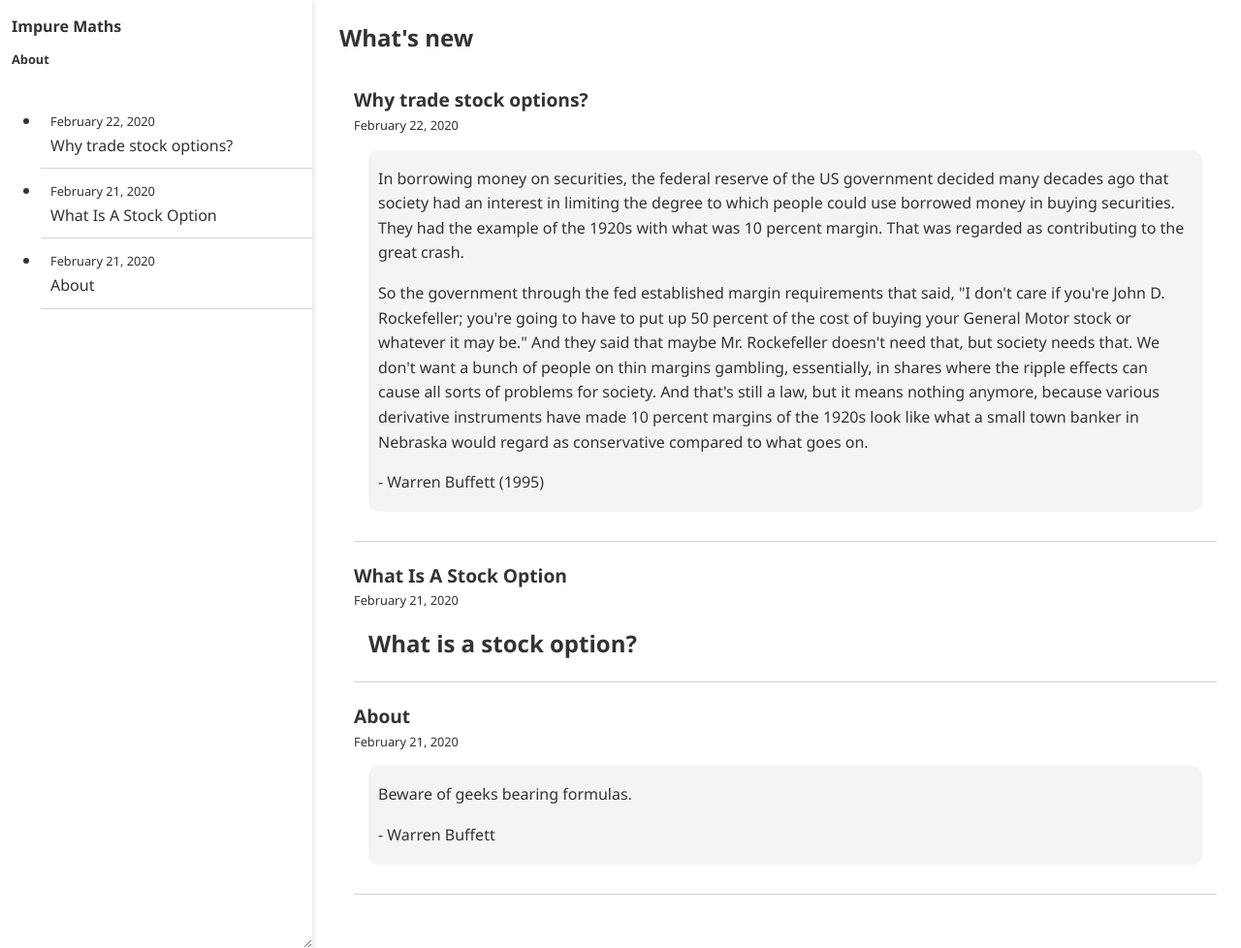
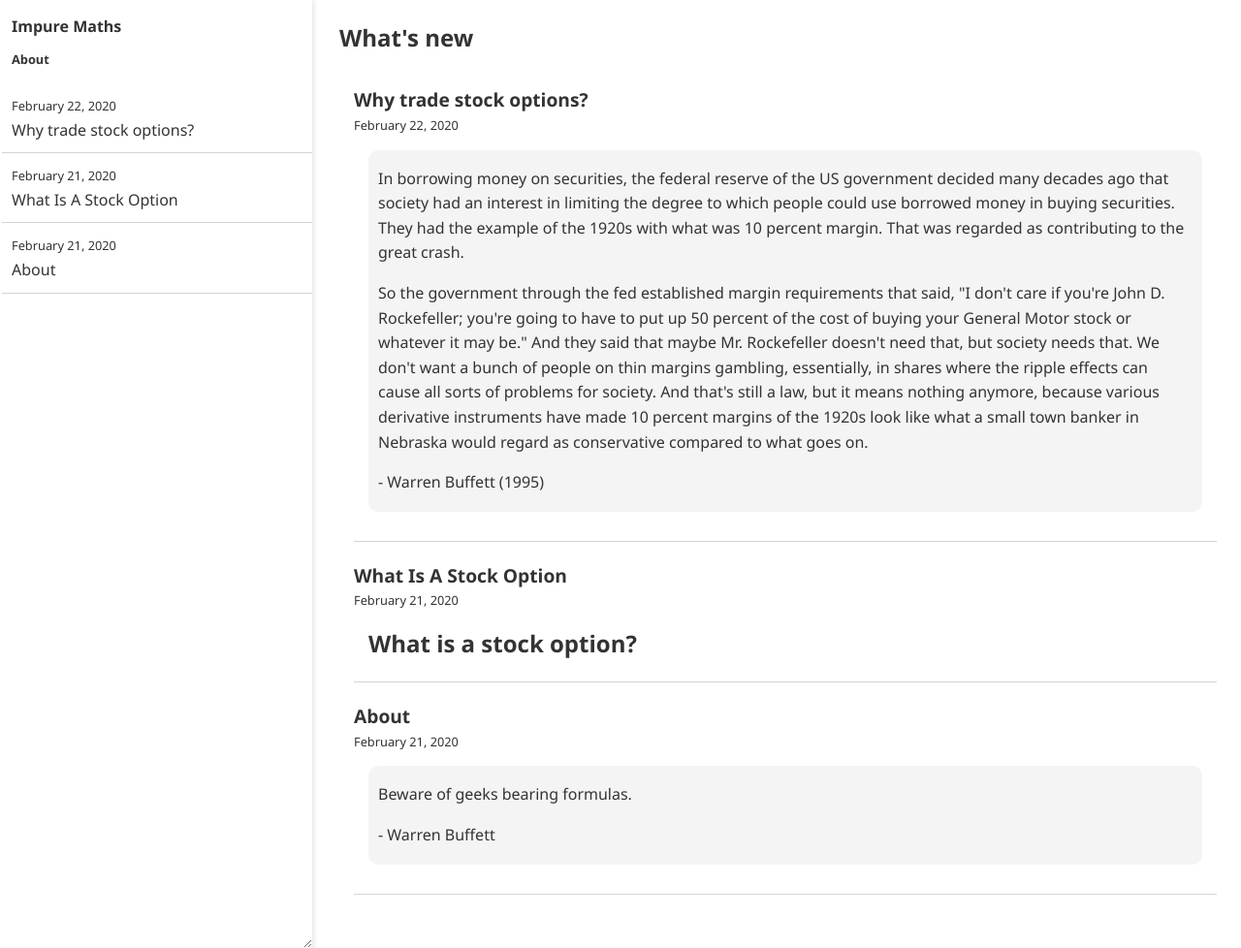
Before and after one commit to impuremaths/impuremaths.github.io, a Jekyll site: the page built from index.html, in a window 1280 px wide and 978 px high. Shown: the whole window at 97% size. Built offline with Jekyll 4.4.1, drawn with Linux system fonts in a browser that asks for light colours.

Commit message:
Update page.html

```diff
--- a/_layouts/page.html
+++ b/_layouts/page.html
@@ -23,7 +23,7 @@
 			</span>
 		</div>
 
-		<ul id="postlist" style="overflow:auto;">
+		<ul class="ulsidebar" id="postlist" style="overflow:auto;">
 			{% for post in site.posts %}
 				{% if page.title == post.title %}
 					<li id="specialPost" style="background-color:#f4f4f4"><span class="date-format">{{ post.date | date: "%B %-d, %Y" }}</span><br>
```
